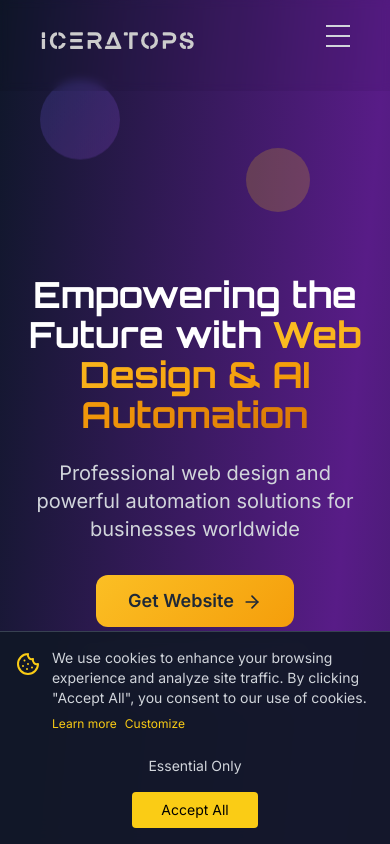
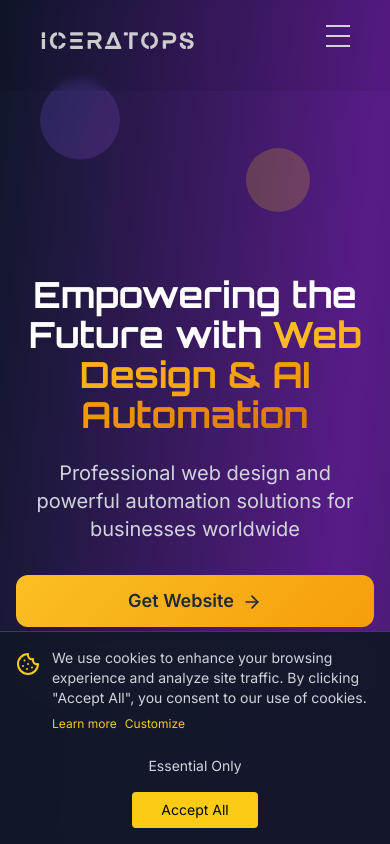
Before and after one commit to iceratops/iceratops, a React (Vite) app: page / in a window 390 px wide. Shown: the top 844 px of the page. Built offline with nearby package versions, Linux system fonts and the light colour scheme.

Commit message:
Slight adjustments for button size and consistency

```diff
--- a/src/pages/Home.tsx
+++ b/src/pages/Home.tsx
@@ -72,7 +72,7 @@ const Home = () => {
             <p className="text-xl md:text-2xl text-gray-300 mb-8 max-w-4xl mx-auto">
               Professional web design and powerful automation solutions for businesses worldwide
             </p>
-            <div className="flex flex-col sm:flex-row gap-4 justify-center items-center">
+            <div className="flex flex-col sm:flex-row gap-4 justify-center">
               <Link to="/launchlite" className="btn-primary text-lg px-8 py-4">
                 Get Website
                 <ArrowRight className="inline ml-2" size={20} />
--- a/src/pages/Launchlite.tsx
+++ b/src/pages/Launchlite.tsx
@@ -1,6 +1,6 @@
 import React from 'react'
 import { Link } from 'react-router-dom'
-import { Check, Zap, Globe, Smartphone, ArrowRight } from 'lucide-react'
+import { Check, Zap, Globe, Smartphone, ArrowRight, Mail } from 'lucide-react'
 
 const Launchlite = () => {
   const features = [
@@ -176,7 +176,7 @@ const Launchlite = () => {
             </p>
             <a href="mailto:hello@iceratops.com?subject=Website Project Discussion" className="btn-primary text-lg px-8 py-4">
               Start the Conversation
-              <ArrowRight className="inline ml-2" size={20} />
+              <Mail className="inline ml-2" size={20} />
             </a>
           </div>
         </div>
```
